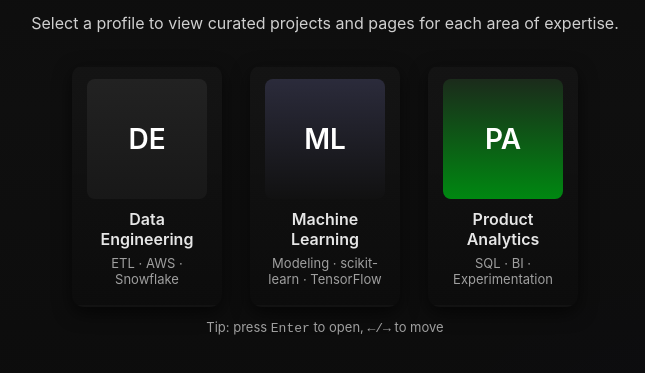
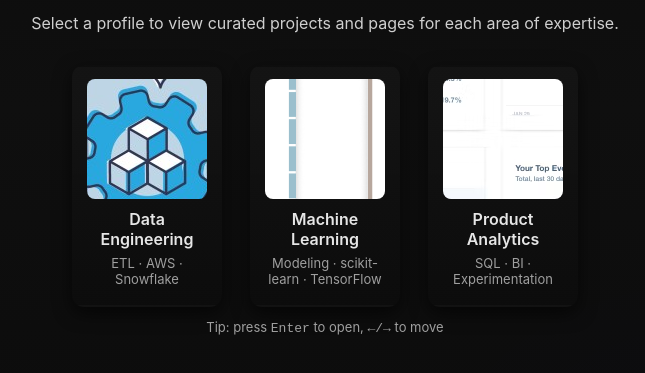
Before and after one commit to prabhushankar-ps/prabhushankar-ps.github.io, a plain HTML site: page index.html in a window 1280 px wide. Shown: the part 253-626 px from the top of the page, without its empty margins (315-960 px from the left). Drawn offline with Linux system fonts and the light colour scheme.

Commit message:
Update index.html

```diff
--- a/index.html
+++ b/index.html
@@ -52,24 +52,24 @@
     <div class="chooser" aria-label="Profile chooser">
       <!-- Profiles are data-driven below -->
       <div class="profile" tabindex="0" role="button" aria-pressed="false" data-profile='{"id":"data-eng","name":"Data Engineering","subtitle":"ETL, Cloud, Warehousing","avatar":"DE"}'>
-        <div class="avatar" aria-hidden="true" style="background:linear-gradient(180deg,#222,#181818)">
-          DE
+        <div class="avatar">
+          <img src="assets/1686821429566.jpeg" alt="Data Engineering profile photo">
         </div>
         <div class="name">Data Engineering</div>
         <div class="role">ETL · AWS · Snowflake</div>
       </div>
 
       <div class="profile" tabindex="0" role="button" aria-pressed="false" data-profile='{"id":"ml","name":"Machine Learning","subtitle":"Models & MLOps","avatar":"ML"}'>
-        <div class="avatar" style="background:linear-gradient(180deg,#2b2b3b,#111)">
-          ML
+        <div class="avatar">
+          <img src="assets/ML.jpeg" alt="Data Engineering profile photo">
         </div>
         <div class="name">Machine Learning</div>
         <div class="role">Modeling · scikit-learn · TensorFlow</div>
       </div>
 
       <div class="profile" tabindex="0" role="button" aria-pressed="false" data-profile='{"id":"analytics","name":"Product Analytics","subtitle":"Dashboards & SQL","avatar":"PA"}'>
-        <div class="avatar" style="background:linear-gradient(180deg,#1b2b1b,#081)">
-          PA
+        <div class="avatar">
+          <img src="assets/PA.jpeg" alt="Data Engineering profile photo">
         </div>
         <div class="name">Product Analytics</div>
         <div class="role">SQL · BI · Experimentation</div>
```
